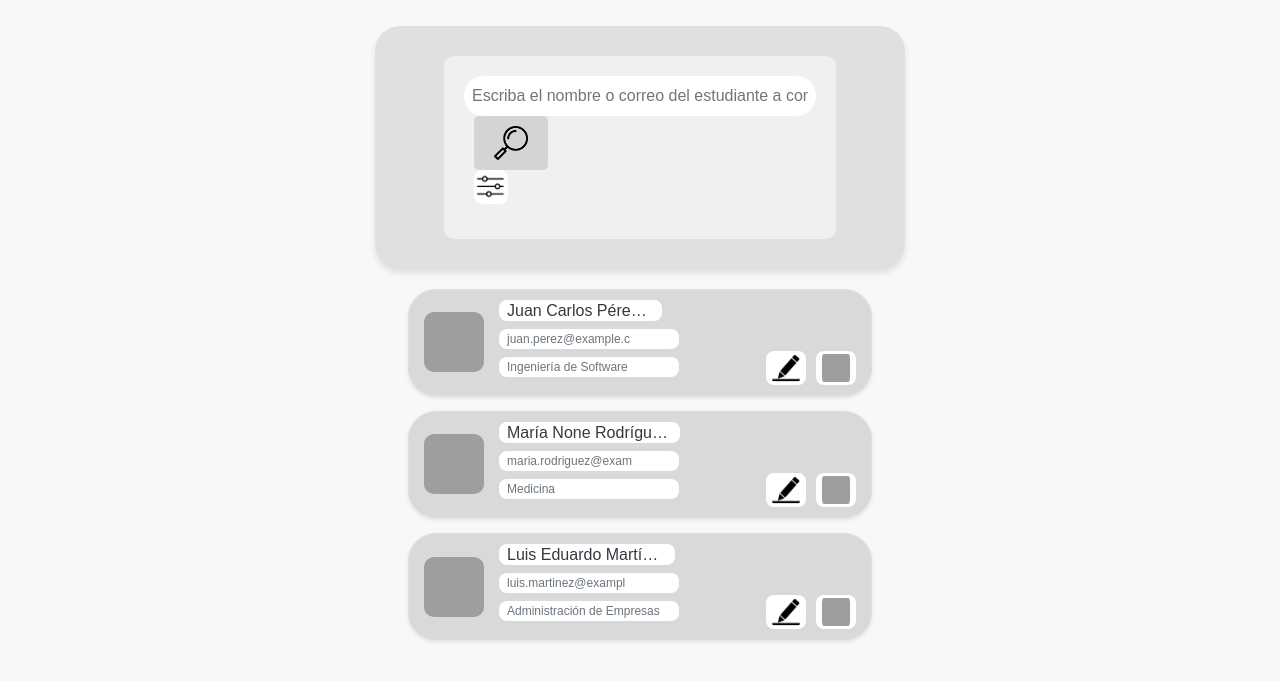
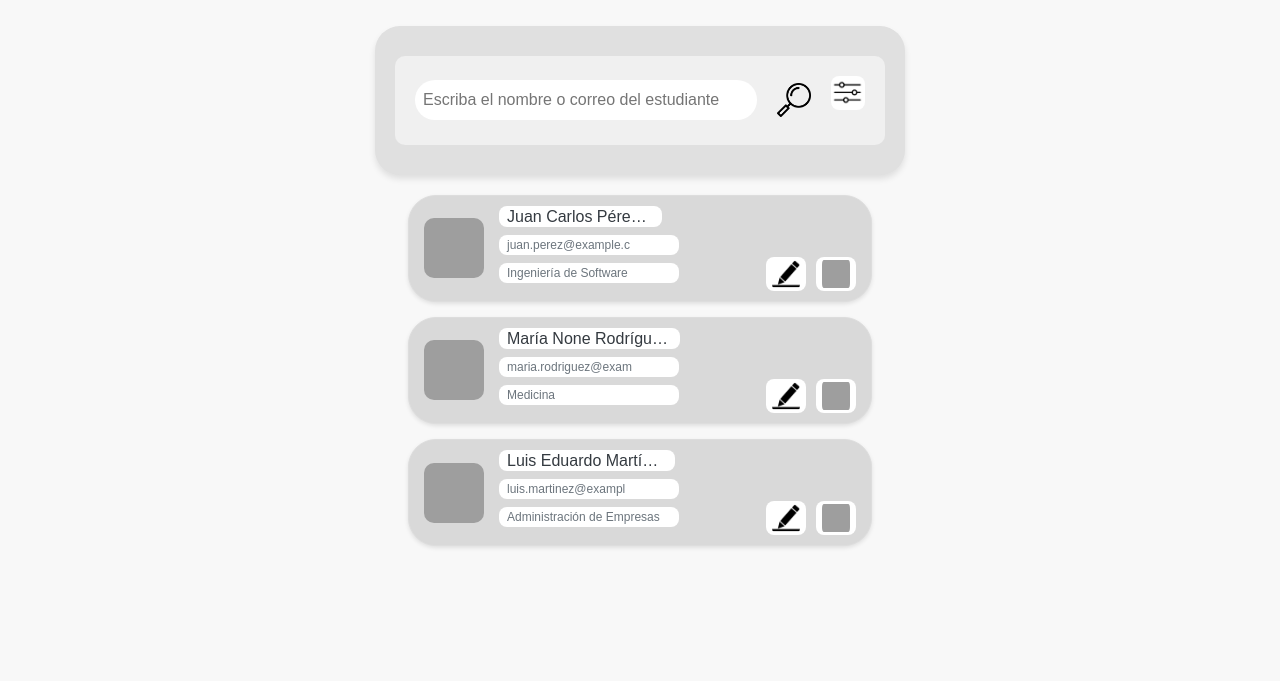
Before and after one commit to JSP10877/estudiantes_inc, a Flask app: page /adm_estudiantes in a window 1280 px wide. Shown: the part 70-751 px from the top of the page. Run offline with Flask 3, Linux system fonts and the light colour scheme; data comes from the database, SQL or seed files in the repository; grey boxes are pictures that could not be loaded.

Commit message:
estilos barra de busqueda

```diff
--- a/static/estilos/style.css
+++ b/static/estilos/style.css
@@ -197,15 +197,22 @@ form button {
     padding: 10px 20px;
     background-color: #e0e0e0;
     border-radius: 25px;
-    box-shadow: 0 4px 6px rgba(0, 0, 0, 0.1); /* Sombra */
+    box-shadow: 0 4px 6px rgba(0, 0, 0, 0.1);
     display: flex;
-    align-items: center; /* Centra elementos verticalmente dentro de la barra */
+    align-items: center;
     margin: auto;
     margin-top: 2%;
-}
+  }
 
-/* Entrada de texto */
-#barra_de_busqueda input {
+  #barra_de_busqueda form {
+    display: flex; /* Cambia la disposición a horizontal */
+    flex-direction: row; /* Asegura que los elementos estén en una fila */
+    align-items: center; /* Centra los elementos verticalmente */
+    width: 100%; /* Asegura que el formulario ocupe todo el ancho del contenedor */
+    gap: 10px; /* Espacio entre el input y el botón */
+  }
+
+  #barra_de_busqueda input[type="text"] {
     flex-grow: 1;
     border: none;
     background: none;
@@ -213,12 +220,28 @@ form button {
     font-size: 16px;
     background-color: white;
     border-radius: 30px;
-}
+    margin-bottom: 0;
+  }
 
-/* Quitar borde al enfocar */
-#barra_de_busqueda input:focus {
+  #barra_de_busqueda input:focus {
     outline: none;
-}
+  }
+
+  #barra_de_busqueda button {
+    border: none;
+    background: none;
+    margin-left: 10px;
+    padding: 0;
+    cursor: pointer;
+    display: flex;
+    align-items: center;
+    justify-content: center;
+  }
+
+  #barra_de_busqueda button img {
+    width: 34px !important;
+    height: 34px !important;
+  }
 
 /* Iconos */
 #barra_de_busqueda .icono_1,
--- a/templates/adm_estudiantes.html
+++ b/templates/adm_estudiantes.html
@@ -33,7 +33,7 @@
 
     <div id="barra_de_busqueda">
         <form method="GET" action="{{ url_for('adm_estudiantes') }}">
-            <input type="text" name="query" placeholder="Escriba el nombre o correo del estudiante a consultar">
+            <input type="text" name="query" placeholder="Escriba el nombre o correo del estudiante">
             <button type="submit" class="icono_1">
                 <img src="{{ url_for('static', filename='imagenes/lupa_estu.png') }}" alt="Buscar">
             </button>
```
